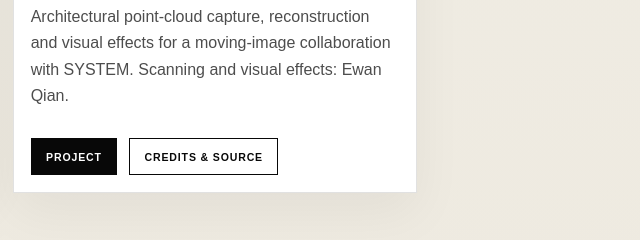
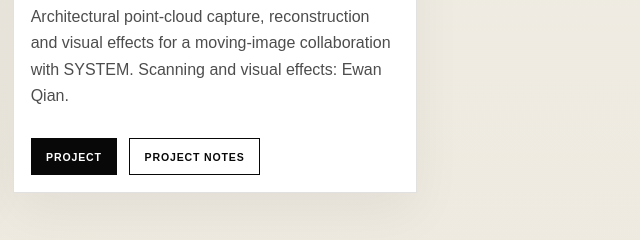
Before and after one commit to ewanqian/VIRTURA-Collective, a plain HTML site: page works.html in a window 1280 px wide. Shown: the part 4280-4520 px from the top of the page, 425-1065 px from the left. Drawn offline with Linux system fonts and the light colour scheme.

Commit message:
site: use project context link instead of internal issue ledger

```diff
--- a/works.html
+++ b/works.html
@@ -213,7 +213,7 @@
                   <p>Architectural point-cloud capture, reconstruction and visual effects for a moving-image collaboration with SYSTEM. Scanning and visual effects: Ewan Qian.</p>
                   <div class="card-actions">
                     <a class="button button-small button-primary" href="https://virtura.space/work/system-ersha.html">Project</a>
-                    <a class="button button-small" href="https://github.com/ewanqian/portfolio/issues/26">Credits &amp; Source</a>
+                    <a class="button button-small" href="https://github.com/ewanqian/portfolio/blob/editorial-q4-2026-works-and-notes-20261104/projects/system-ersha-2026.md">Project Notes</a>
                   </div>
                 </div>
               </article>
```
